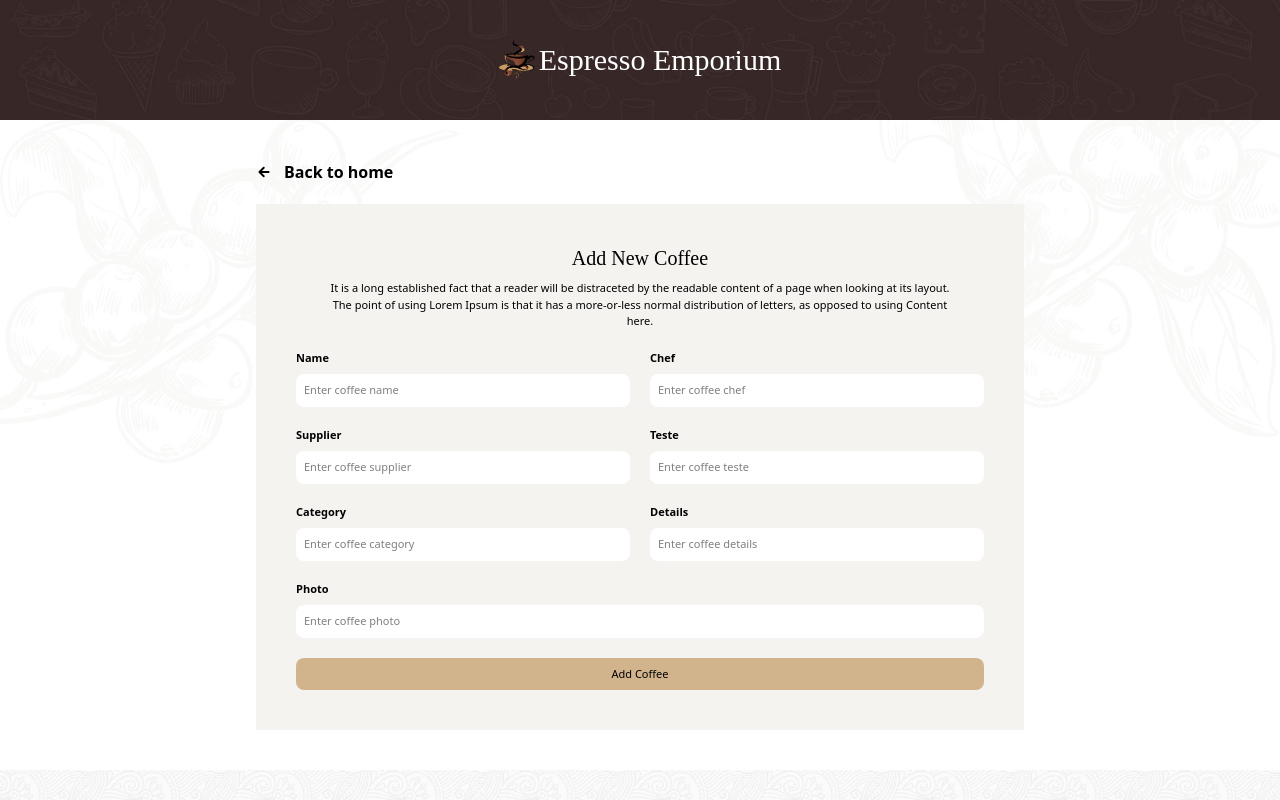
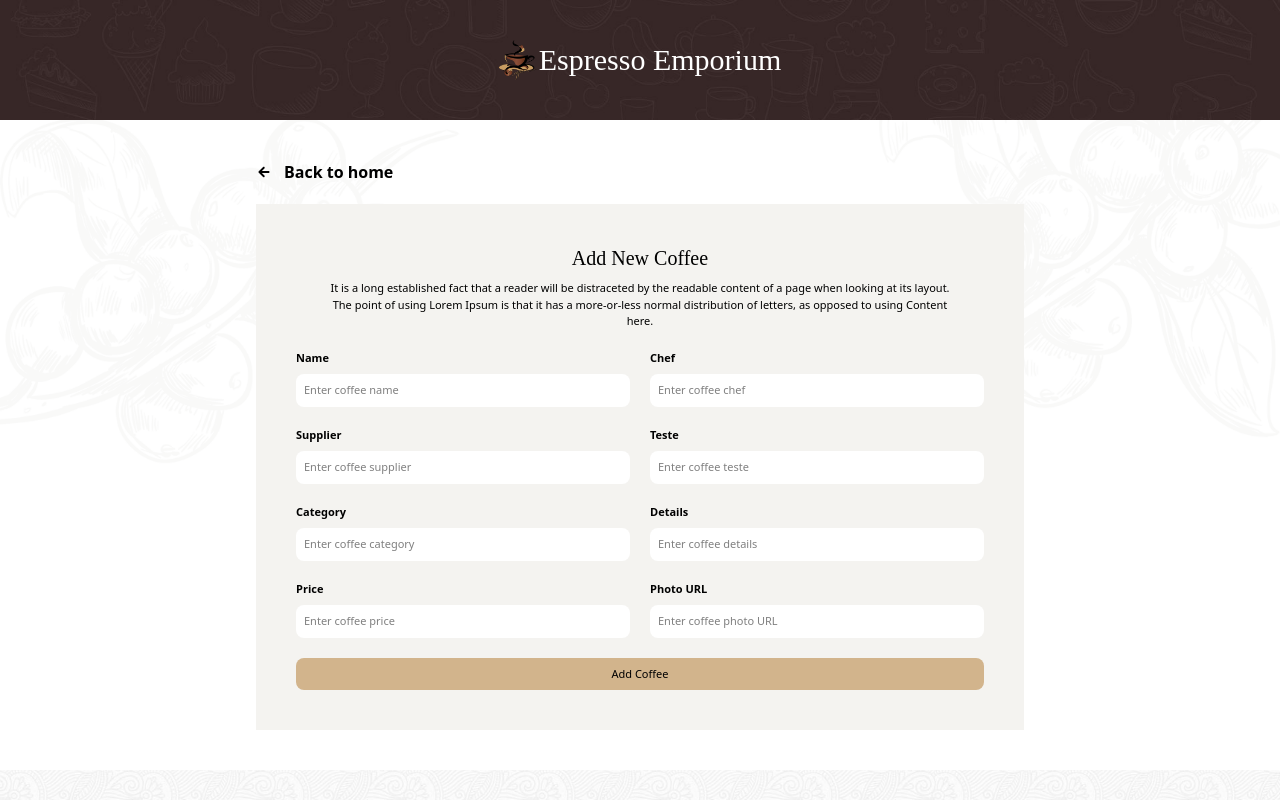
Before and after one commit to mdhasim2001/coffee-store-cliant, a React (Vite) app: page /addCoffee in a window 1280 px wide. Shown: the top 800 px of the page. Built offline with nearby package versions, Linux system fonts and the light colour scheme.

Commit message:
fast coffee add in server successfully

```diff
--- a/src/pages/AddCoffee.jsx
+++ b/src/pages/AddCoffee.jsx
@@ -12,6 +12,7 @@ export const AddCoffee = () => {
     const category = form.category.value;
     const details = form.details.value;
     const photoUrl = form.photoUrl.value;
+    const price = form.price.value;
 
     const coffeeDetails = {
       name,
@@ -20,10 +21,27 @@ export const AddCoffee = () => {
       teste,
       category,
       details,
+      price,
       photoUrl,
     };
 
     console.log(coffeeDetails);
+
+    try {
+      fetch("http://localhost:5000/coffees", {
+        method: "POST",
+        headers: {
+          "content-type": "application/json",
+        },
+        body: JSON.stringify(coffeeDetails),
+      })
+        .then((res) => res.json())
+        .then((data) => {
+          console.log(data);
+        });
+    } catch (error) {
+      console.error(error);
+    }
   };
 
   return (
@@ -113,15 +131,27 @@ export const AddCoffee = () => {
               />
             </div>
           </div>
+          <div className="flex items-center justify-center gap-5">
             <div className="w-full">
-            <p className="mb-2 font-bold">Photo</p>
+              <p className="mb-2 font-bold">Price</p>
+              <input
+                className="w-full py-2 px-2 bg-white rounded-lg text-[11px]"
+                type="text"
+                required
+                name="price"
+                placeholder="Enter coffee price"
+              />
+            </div>
+            <div className="w-full">
+              <p className="mb-2 font-bold">Photo URL</p>
               <input
                 className="w-full py-2 px-2 bg-white rounded-lg text-[11px]"
                 type="text"
                 required
                 name="photoUrl"
-              placeholder="Enter coffee photo"
+                placeholder="Enter coffee photo URL"
               />
+            </div>
           </div>
           <input
             className="w-full py-2 px-5 rounded-lg text-[11px] bg-[#D2B48C] cursor-pointer"
```
Also changed, not shown: package.json (+6 -1 lines). Lines whose indentation alone changed are shown as unchanged.
